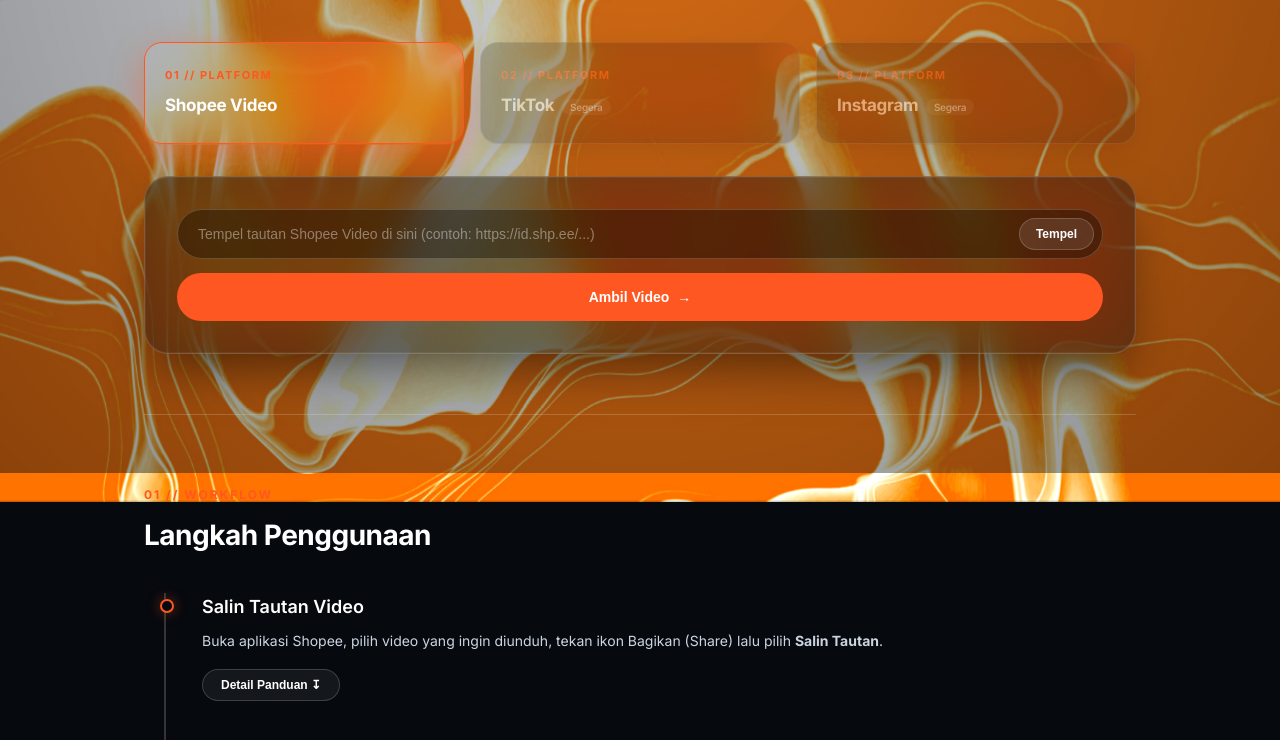
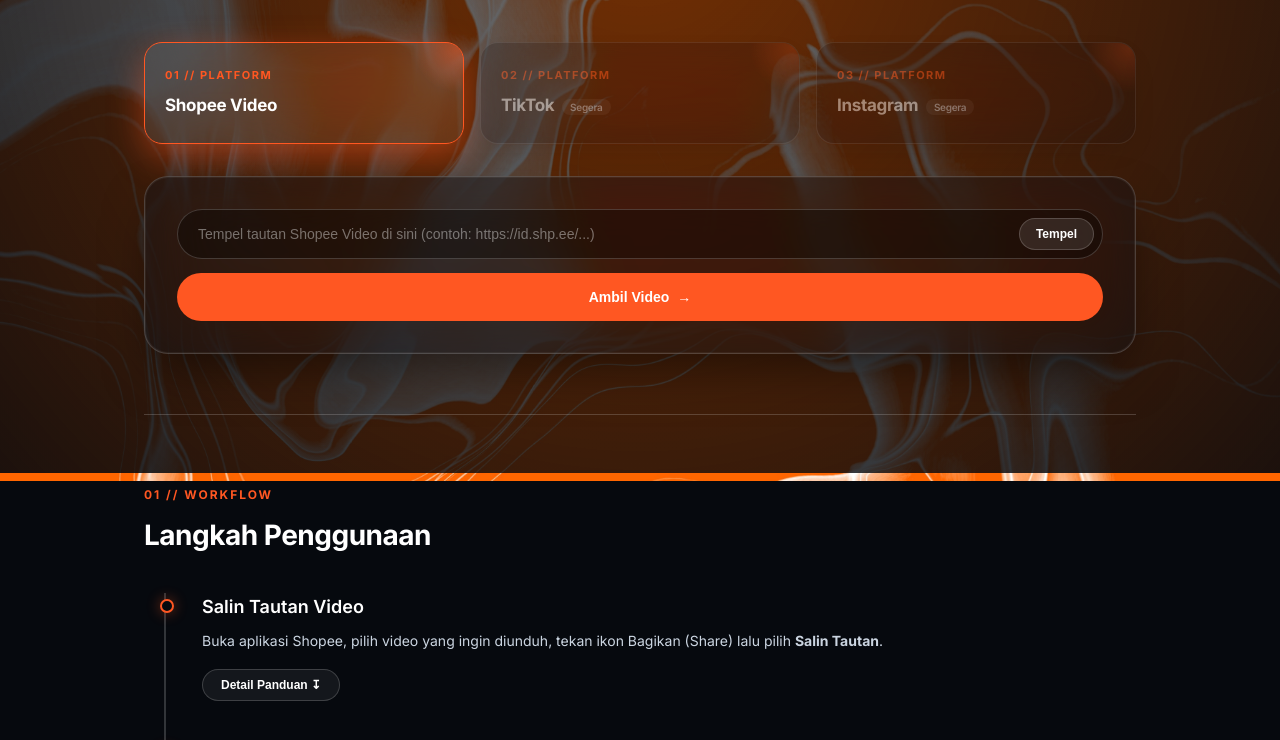
Before and after one commit to nebulacharon/mediadownloader-engine, a website with bundled scripts: page public/index.html in a window 1280 px wide. Shown: the part 327-1067 px from the top of the page. Built offline with nearby package versions, Linux system fonts and the light colour scheme.

Commit message:
style: undo progress

```diff
--- a/public/assets/css/layout.css
+++ b/public/assets/css/layout.css
@@ -1,44 +1,46 @@
 /* Dynamic Ambient Background Layer */
 .ambient-backdrop {
     position: fixed;
-    inset: -20px;
+    inset: 0;
     z-index: -2;
     background-size: cover;
     background-position: center;
     background-repeat: no-repeat;
-    background-image: url('/assets/images/shopee-bg.jpg');
-    /* Naikkan brightness & saturasi agar corak abstrak oranye menyala */
-    filter: brightness(1.2) saturate(140%);
-    -webkit-filter: brightness(1.2) saturate(140%);
+    background-image: url('../images/shopee-bg.jpg');
     transition: background-image 0.6s ease;
     transform: scale(1.02);
   }
 
   body[data-theme="shopee"] .ambient-backdrop {
-    background-image: url('/assets/images/shopee-bg.jpg');
+    background-image: url('../images/shopee-bg.jpg');
   }
 
   body[data-theme="instagram"] .ambient-backdrop {
-    background-image: url('/assets/images/instagram-bg.jpg');
+    background-image: url('../images/instagram-bg.jpg');
   }
 
   body[data-theme="tiktok"] .ambient-backdrop,
   body[data-theme="facebook"] .ambient-backdrop {
-    background-image: url('/assets/images/facebook-bg.jpg');
+    background-image: url('../images/facebook-bg.jpg');
   }
 
   body[data-theme="x"] .ambient-backdrop {
-    background-image: url('/assets/images/x-bg.jpg');
+    background-image: url('../images/x-bg.jpg');
   }
 
-  /* Overlay Transparan Ringan (Hapus bayangan hitam pekat) */
+  /* Semi-transparent Dark Ambient Overlay */
   .ambient-overlay {
     position: fixed;
     inset: 0;
     z-index: -1;
-    background: radial-gradient(circle at 50% 25%, rgba(255, 255, 255, 0.08) 0%, rgba(10, 15, 25, 0.35) 100%),
-                rgba(5, 8, 15, 0.18);
+    background: radial-gradient(circle at 50% 30%, rgba(0, 0, 0, 0.25) 0%, rgba(6, 9, 14, 0.85) 100%),
+                rgba(6, 9, 14, 0.4);
     pointer-events: none;
+  }
+
+  .main-content-wrapper {
+    position: relative;
+    z-index: 2;
   }
 
   /* Navigation */
```
